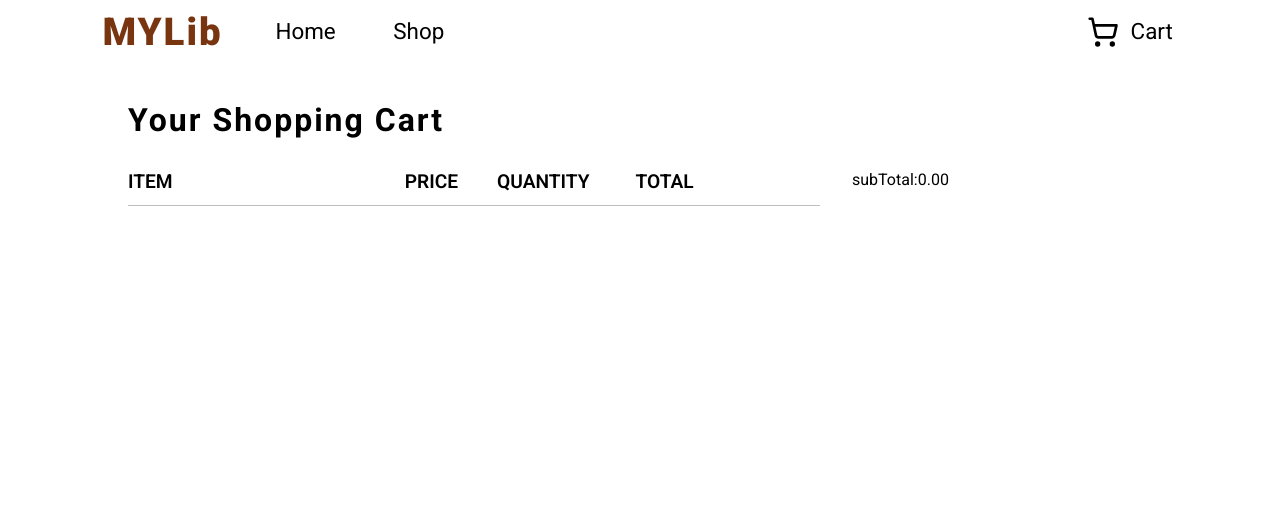
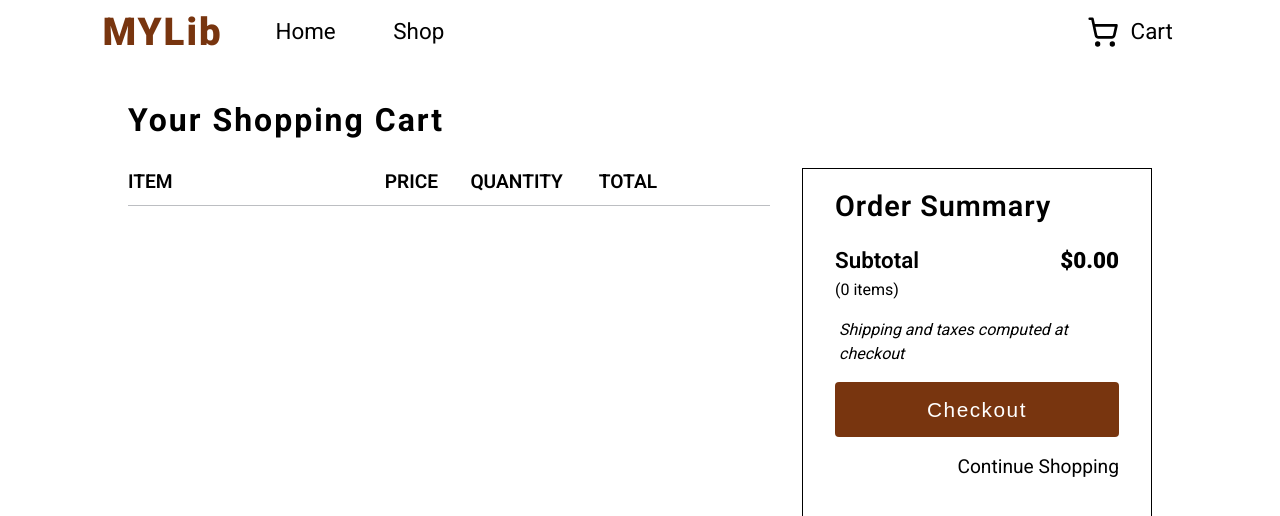
Before and after one commit to TahraouiMustapha/Shopping-card-app-TOP, a React (Vite) app: page /cart in a window 1280 px wide. Shown: the top 516 px of the page. Built offline with nearby package versions, Linux system fonts and the light colour scheme.

Commit message:
style: style the order summary card

```diff
--- a/src/pages/cart/Cart.jsx
+++ b/src/pages/cart/Cart.jsx
@@ -1,4 +1,4 @@
-import { useOutletContext } from "react-router-dom"
+import { useOutletContext, Link } from "react-router-dom"
 import CartItem from "./CartItem";
 import styles from "./Cart.module.css"
 
@@ -68,7 +68,15 @@ export default function Cart() {
                     }
                 </div>
                 <div className={styles.orderSummary}>
-                    <p>subTotal:{calculateSubtotal(myItems)}</p>
+                    <div className={styles.title}>Order Summary</div>
+                    <div className={styles.subtotalContainer}>
+                        <p>Subtotal</p>
+                        <p className={styles.subtotal}>${calculateSubtotal(myItems)}</p>
+                        <p>({myItems.length} items)</p>
+                    </div>
+                    <div className={styles.shippingInfo}>Shipping and taxes computed at checkout</div>
+                    <button className={styles.checkoutBtn}>Checkout</button>
+                    <Link className={styles.continueShopping} to={'/shop'}>Continue Shopping</Link>
                 </div>
             </div>
 
--- a/src/pages/cart/Cart.module.css
+++ b/src/pages/cart/Cart.module.css
@@ -108,8 +108,62 @@
 }
 
 .orderSummary {
-    height: 300px;
-    width: 300px;
+    --order-summary-width: 350px;
+    height: var(--order-summary-width);
+    width: var(--order-summary-width);
+    border: 1px solid black;
+    padding: 1rem 2rem;
+
+    display: flex;
+    flex-direction: column;
+    gap: 16px;
 }
 
-/* for seeing */
+.orderSummary .title {
+    font-weight: 600;
+    font-size: 1.8rem;
+    letter-spacing: 1px;
+}
+
+.orderSummary .subtotalContainer {
+    display: grid;
+    grid-template-columns: repeat(2, 1fr);
+}
+
+.subtotalContainer p:nth-child(1) ,
+.subtotal {
+    font-size: 1.4rem;
+    font-weight: 600;
+}
+
+.subtotal {
+    justify-self: end;
+    font-weight: 900;
+
+}
+
+.shippingInfo {
+    font-style: italic;
+    padding: 0 4px;
+}
+
+.checkoutBtn {
+    padding: 12px 0;
+    border: none;
+    font-size: 1.3em;
+    letter-spacing: 1.5px;
+    border-radius: 4px;
+    color: white;
+    background-color: var(--logo-color);
+    cursor: pointer;
+}
+
+.checkoutBtn:hover {
+    filter: brightness(120%)
+}
+
+
+.continueShopping {
+    align-self: flex-end;
+    font-size: 1.2em;
+}
```
